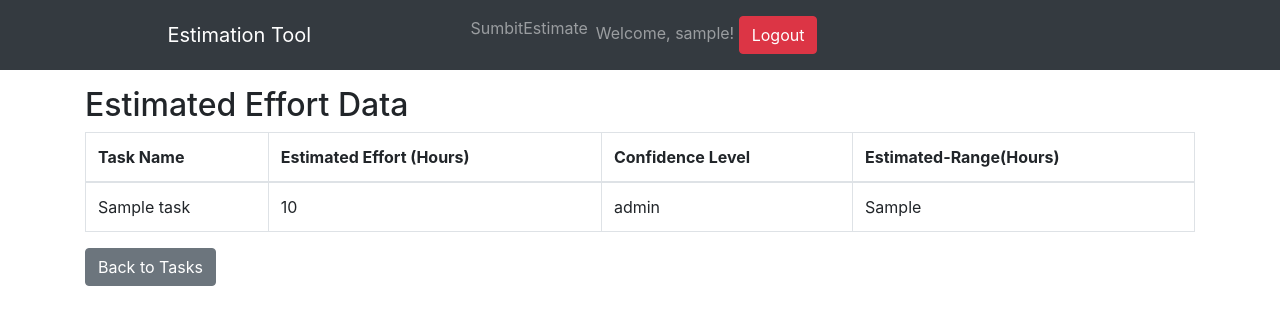
After one commit to jawahar-dev/EffortEstimation, a Flask app: template app/templates/estimated-efforts.html in a window 1280 px wide. The commit adds this page. Shown: the top 325 px of the page. Run offline with Flask 3, Linux system fonts and the light colour scheme; the visitor is signed in with stand-in values (Sample User, id 1); the template is opened without the code that fills it: most values are stand-ins (such as "Sample title", 1, 10 or a date in 2020); some libraries are stand-ins or nearby versions.

Commit message:
added estimated effort calculation logic

```diff
--- a/app/models.py
+++ b/app/models.py
@@ -37,14 +37,26 @@ class User(UserMixin):
         return self.id
 
 
+# models.py
+
+from . import mongo
+from bson.objectid import ObjectId
+
 class Task:
-    def __init__(self, task_id, name, complexity, size, task_type, notes):
-        self.task_id = task_id
+    def __init__(self, name, complexity, size, task_type, notes):
         self.name = name
         self.complexity = complexity
         self.size = size
         self.task_type = task_type
         self.notes = notes
+
+    @staticmethod
+    def find_all():
+        return mongo.db.tasks.find()
+
+    @staticmethod
+    def find_by_name(name):
+        return mongo.db.tasks.find({"name": name})
 
     @staticmethod
     def create_task(name, complexity, size, task_type, notes):
@@ -56,33 +68,28 @@ class Task:
             "notes": notes
         }
         result = mongo.db.tasks.insert_one(new_task)
-        return Task(str(result.inserted_id), name, complexity, size, task_type, notes)
+        return new_task
 
     @staticmethod
-    def find_all():
-        tasks = mongo.db.tasks.find()
-        return [Task(str(task['_id']), task['name'], task['complexity'], task['size'], task['task_type'], task['notes']) for task in tasks]
+    def calculate_estimation(name):
+        complexity_mapping = {"high": 8, "medium": 6, "low": 4}
+        size_mapping = {"small": 4, "medium": 6, "large": 8}
 
-    @staticmethod
-    def find_by_id(task_id):
-        task_data = mongo.db.tasks.find_one({"_id": ObjectId(task_id)})
-        if task_data:
-            return Task(str(task_data['_id']), task_data['name'], task_data['complexity'], task_data['size'], task_data['task_type'], task_data['notes'])
-        return None
+        total_tasks = mongo.db.tasks.count_documents({"name": name})
+        tasks = Task.find_by_name(name)
+        total_hours = 0
 
-    @staticmethod
-    def update_task(task_id, name, complexity, size, task_type, notes):
-        mongo.db.tasks.update_one(
-            {"_id": ObjectId(task_id)},
-            {"$set": {
-                "name": name,
-                "complexity": complexity,
-                "size": size,
-                "task_type": task_type,
-                "notes": notes
-            }}
-        )
+        for task in tasks:
+            complexity_value = complexity_mapping.get(task['complexity'], 0)
+            size_value = size_mapping.get(task['size'], 0)
+            total_hours += complexity_value * size_value
 
-    @staticmethod
-    def delete_task(task_id):
-        mongo.db.tasks.delete_one({"_id": ObjectId(task_id)})
+        if total_tasks > 0:
+            average_hours = int(total_hours / total_tasks)
+        else:
+            average_hours = 0
+
+        confidence_level = "high" if total_tasks > 10 else "medium" if total_tasks > 5 else "low"
+        estimated_range = str(average_hours) + "-" + str(average_hours+5)
+
+        return average_hours, confidence_level, estimated_range
--- a/app/routes.py
+++ b/app/routes.py
@@ -1,9 +1,8 @@
-import statistics
 from flask import Blueprint, request, jsonify, render_template, redirect, url_for, flash
-from flask_login import login_user, logout_user, login_required
 from flask_jwt_extended import create_access_token
 from .models import User, Task
 from . import login_manager, bcrypt, mongo
+from bson.objectid import ObjectId
 from flask_login import login_user, logout_user, login_required, current_user
 
 bp = Blueprint('routes', __name__)
@@ -20,7 +19,7 @@ def validate_username(username):
 def validate_password(password):
     return len(password) >= 4
 
-# Routes
+# Routes to access effort-estimation tool
 @bp.route('/', methods=['GET'])
 def index():
     return render_template('base.html')
@@ -42,7 +41,6 @@ def register():
                 flash("User already exists", "danger")
             else:
                 User.create_user(username, password)
-                flash("User registered successfully", "success")
                 return redirect(url_for('routes.login'))
     return render_template('register.html')
 
@@ -62,7 +60,6 @@ def login():
             if user and bcrypt.check_password_hash(user.password, password):
                 access_token = create_access_token(identity={'username': user.username})
                 login_user(user)
-                flash("Logged in successfully", "success")
                 return redirect(url_for('routes.tasks'))
             else:
                 flash("Invalid credentials", "danger")
@@ -72,8 +69,8 @@ def login():
 @login_required
 def logout():
     logout_user()
-    flash("Logged out successfully", "success")
     return redirect(url_for('routes.login'))
+
 
 @bp.route('/tasks', methods=['GET', 'POST'])
 @login_required
@@ -84,49 +81,23 @@ def tasks():
         size = request.form['size']
         task_type = request.form['task_type']
         notes = request.form['notes']
-        Task.create_task(name, complexity, size, task_type, notes)
-        flash("Estimation Submitted successfully", "success")
-        return redirect(url_for('routes.tasks'))
+
+        # Create and save the new task
+        new_task = Task.create_task(name, complexity, size, task_type, notes)
+
+        return redirect(url_for('routes.task_details', task_id=new_task['_id']))
+
     tasks = Task.find_all()
     return render_template('tasks.html', tasks=tasks)
 
+@bp.route('/task/<task_id>', methods=['GET'])
+@login_required
+def task_details(task_id):
+    task = mongo.db.tasks.find_one({"_id": ObjectId(task_id)})
+    if not task:
+        flash("Task not found", "danger")
+        return redirect(url_for('routes.tasks'))
 
-
-
-@bp.route('/tasks/<string:task_id>/edit', methods=['GET', 'POST'])
-@login_required
-def edit_task(task_id):
-    task = Task.find_by_id(task_id)
-    if request.method == 'POST':
-        name = request.form['name']
-        complexity = request.form['complexity']
-        size = request.form['size']
-        task_type = request.form['task_type']
-        notes = request.form['notes']
-        Task.update_task(task_id, name, complexity, size, task_type, notes)
-        flash("Task updated successfully", "success")
-        return redirect(url_for('routes.tasks'))
-    return render_template('edit_task.html', task=task)
-
-@bp.route('/tasks/<string:task_id>/delete', methods=['POST'])
-@login_required
-def delete_task(task_id):
-    Task.delete_task(task_id)
-    flash("Task deleted successfully", "success")
-    return redirect(url_for('routes.tasks'))
-
-
-# def calculate_estimation(estimates):
-    # Dummy logic to calculate average hours and confidence level
-    hours = [estimate.hours for estimate in estimates]
-    if hours:
-        avg_hours = statistics.mean(hours)
-        confidence_level = statistics.stdev(hours) if len(hours) > 1 else 0
-    else:
-        avg_hours = confidence_level = 0
-    return avg_hours, confidence_level
-
-
-    estimates = Estimate.find_by_project_id(project_id)
-    avg_hours, confidence_level = calculate_estimation(estimates)
-    return render_template('estimate_result.html', avg_hours=avg_hours, confidence_level=confidence_level)
+    # Calculate estimation based on historical data
+    average_hours, confidence_level, estimated_range = Task.calculate_estimation(task['name'])
+    return render_template('estimated-efforts.html', task=task, average_hours=average_hours, confidence_level=confidence_level, estimated_range=estimated_range)
--- /dev/null
+++ b/app/templates/estimated-efforts.html
@@ -0,0 +1,28 @@
+<!-- templates/task_details.html -->
+
+{% extends "base.html" %}
+
+{% block content %}
+<h2>Estimated Effort Data</h2>
+
+<table class="table table-bordered">
+    <thead>
+        <tr>
+            <th>Task Name</th>
+            <th>Estimated Effort (Hours)</th>
+            <th>Confidence Level</th>
+            <th>Estimated-Range(Hours)</th>
+        </tr>
+    </thead>
+    <tbody>
+        <tr>
+            <td>{{ task.name }}</td>
+            <td>{{ average_hours }}</td>
+            <td>{{ confidence_level }}</td>
+            <td>{{ estimated_range }}</td>
+        </tr>
+    </tbody>
+</table>
+
+<a href="{{ url_for('routes.tasks') }}" class="btn btn-secondary">Back to Tasks</a>
+{% endblock %}
```
Also changed, not shown: app/templates/edit_task.html (deleted, +0 -39 lines), app/templates/index.html (deleted, +0 -13 lines), app/templates/tasks.html (+0 -31 lines).
